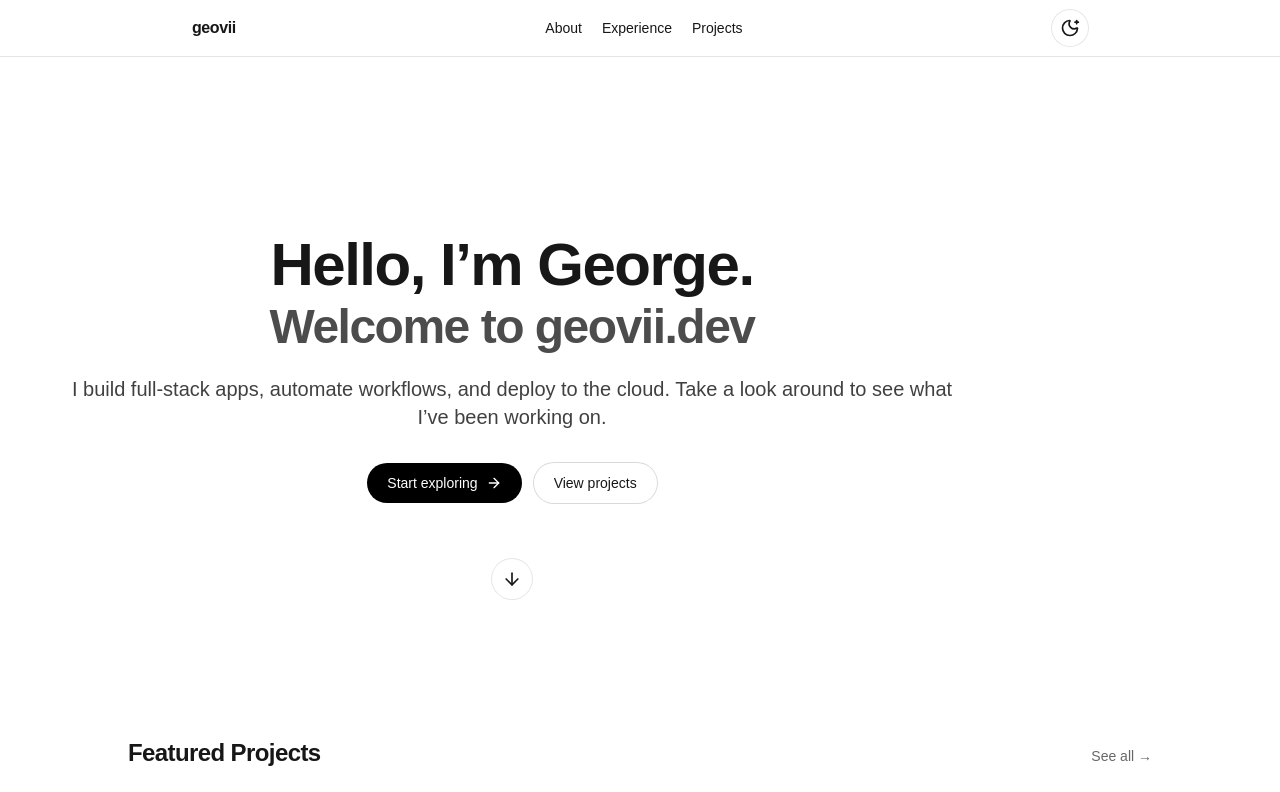
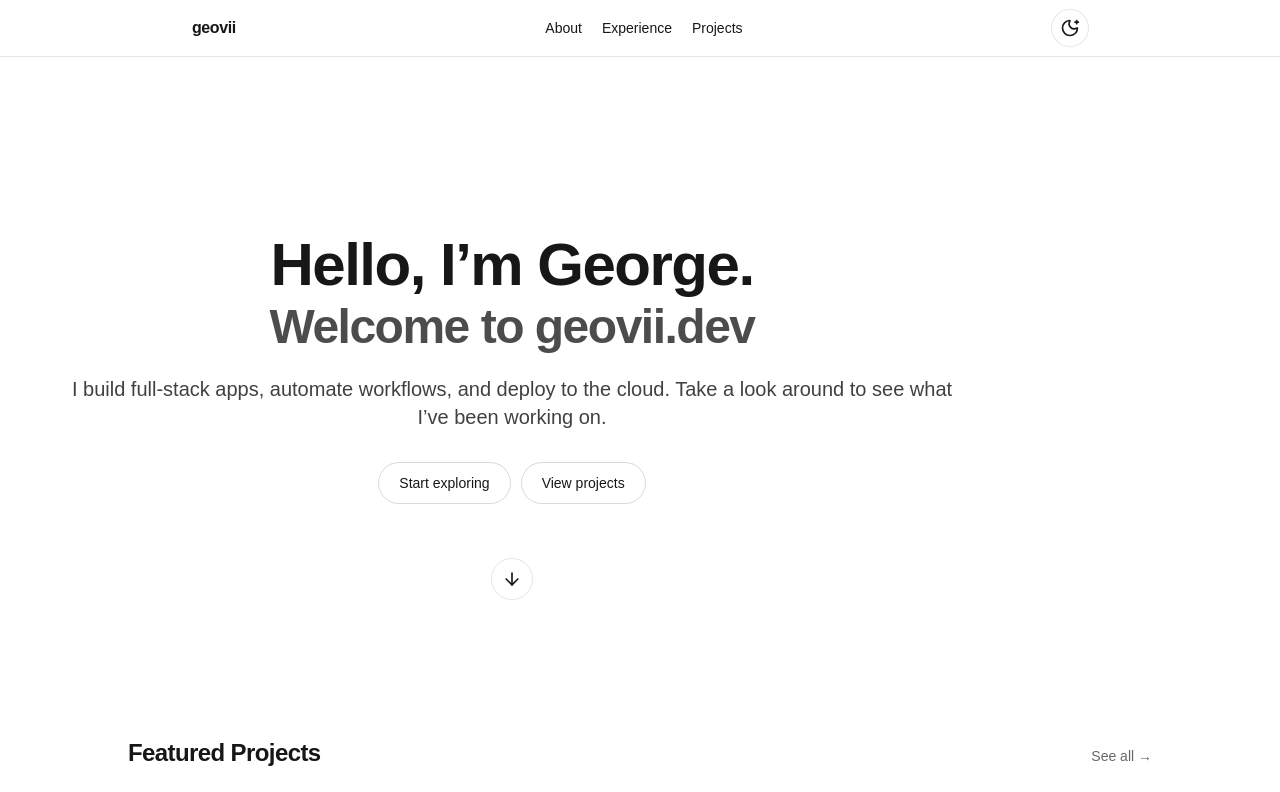
Before and after one commit to GeorgeVekios/geovii.dev, a Next.js app: page / in a window 1280 px wide. Shown: the top 792 px of the page. Built offline with nearby package versions, Linux system fonts and the light colour scheme.

Commit message:
Added more motion to page transitions and buttons

```diff
--- /dev/null
+++ b/components/MotionButton.tsx
@@ -0,0 +1,23 @@
+"use client";
+import { motion } from "framer-motion";
+import Link from "next/link";
+
+export function MotionButton({
+  href,
+  children,
+}: {
+  href: string;
+  children: React.ReactNode;
+}) {
+  return (
+    <motion.div whileHover={{ y: -2 }} whileTap={{ y: 0 }}>
+      <Link
+        href={href}
+        className="inline-flex items-center rounded-full px-5 py-2.5 text-sm font-medium
+                       ring-1 ring-black/15 dark:ring-white/20 hover:bg-black/8 dark:hover:bg-white/8 transition"
+      >
+        {children}
+      </Link>
+    </motion.div>
+  );
+}
--- /dev/null
+++ b/components/PageTransition.tsx
@@ -0,0 +1,24 @@
+"use client";
+import { AnimatePresence, motion } from "framer-motion";
+import { usePathname } from "next/navigation";
+
+export default function PageTransition({
+  children,
+}: {
+  children: React.ReactNode;
+}) {
+  const pathname = usePathname();
+  return (
+    <AnimatePresence mode="wait">
+      <motion.div
+        key={pathname}
+        initial={{ opacity: 0, y: 3 }}
+        animate={{ opacity: 1, y: 0 }}
+        exit={{ opacity: 0, y: -6 }}
+        transition={{ duration: 0.5, ease: "easeOut" }}
+      >
+        {children}
+      </motion.div>
+    </AnimatePresence>
+  );
+}
--- a/components/ProjectCard.tsx
+++ b/components/ProjectCard.tsx
@@ -14,7 +14,7 @@ export default function ProjectCard({ project }: Props) {
       initial={{ opacity: 0, y: 15 }}
       whileInView={{ opacity: 1, y: 0 }}
       viewport={{ once: true, amount: 0.2 }}
-      transition={{ duration: 0.4, ease: "easeOut" }}
+      transition={{ duration: 0.45, ease: "easeOut" }}
       whileHover={{ y: -8 }}
       whileTap={{ y: -1 }}
       className="group rounded-2xl ring-1 ring-black/10 dark:ring-white/10
--- a/components/WelcomeHero.tsx
+++ b/components/WelcomeHero.tsx
@@ -2,8 +2,7 @@ import Link from "next/link";
 import { ArrowDown, ArrowRight } from "lucide-react";
 import { site } from "@/data/site";
 import FadeIn from "@/components/FadeIn";
-
-
+import { MotionButton } from "@/components/MotionButton";
 
 export default function WelcomeHero() {
   return (
@@ -18,26 +17,14 @@ export default function WelcomeHero() {
           </h1>
 
           <p className="mt-6 text-lg sm:text-xl text-black/75 dark:text-white/75">
-          I build full-stack apps, automate workflows, and deploy to the cloud.
-          Take a look around to see what I’ve been working on.
+            I build full-stack apps, automate workflows, and deploy to the
+            cloud. Take a look around to see what I’ve been working on.
           </p>
 
           <div className="mt-8 flex flex-wrap items-center justify-center gap-3">
-          <Link
-            href="/about"
-            className="inline-flex items-center rounded-full px-5 py-2.5 text-sm font-medium
-                       bg-black text-white dark:bg-white dark:text-black hover:opacity-90 transition"
-          >
-            Start exploring <ArrowRight className="ml-2 h-4 w-4" />
-          </Link>
+            <MotionButton href="/about">Start exploring</MotionButton>
 
-          <Link
-            href="/projects"
-            className="inline-flex items-center rounded-full px-5 py-2.5 text-sm font-medium
-                       ring-1 ring-black/15 dark:ring-white/20 hover:bg-black/5 dark:hover:bg-white/5 transition"
-          >
-            View projects
-          </Link>
+            <MotionButton href="/projects">View projects</MotionButton>
           </div>
 
           <a
--- a/src/app/layout.tsx
+++ b/src/app/layout.tsx
@@ -5,6 +5,7 @@ import "./globals.css";
 import Header from "@/components/Header";
 import Footer from "@/components/Footer";
 import MotionProvider from "@/components/MotionProvider";
+import PageTransition from "@/components/PageTransition";
 
 const geistSans = Geist({
   variable: "--font-geist-sans",
```
Lines whose indentation alone changed are shown as unchanged.
